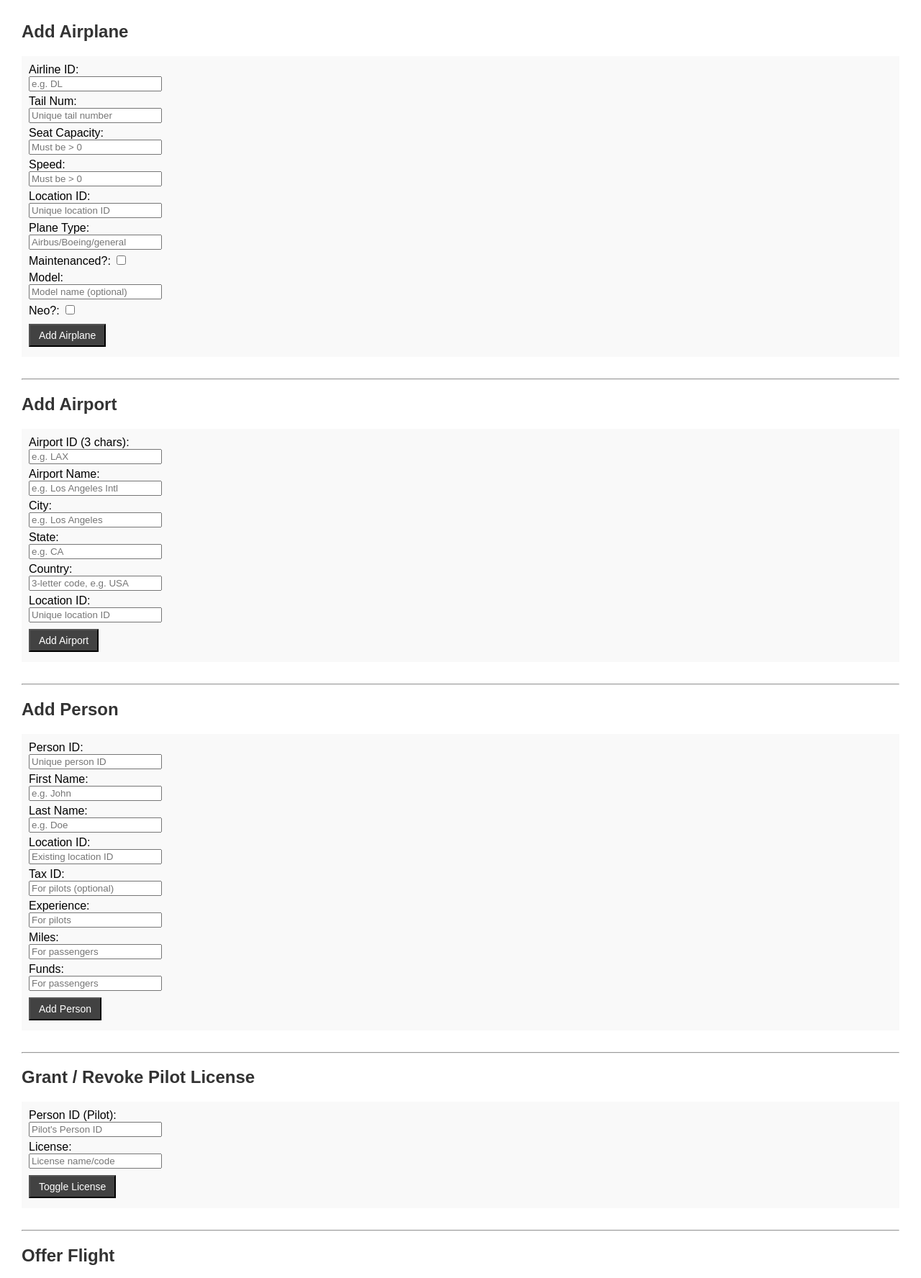
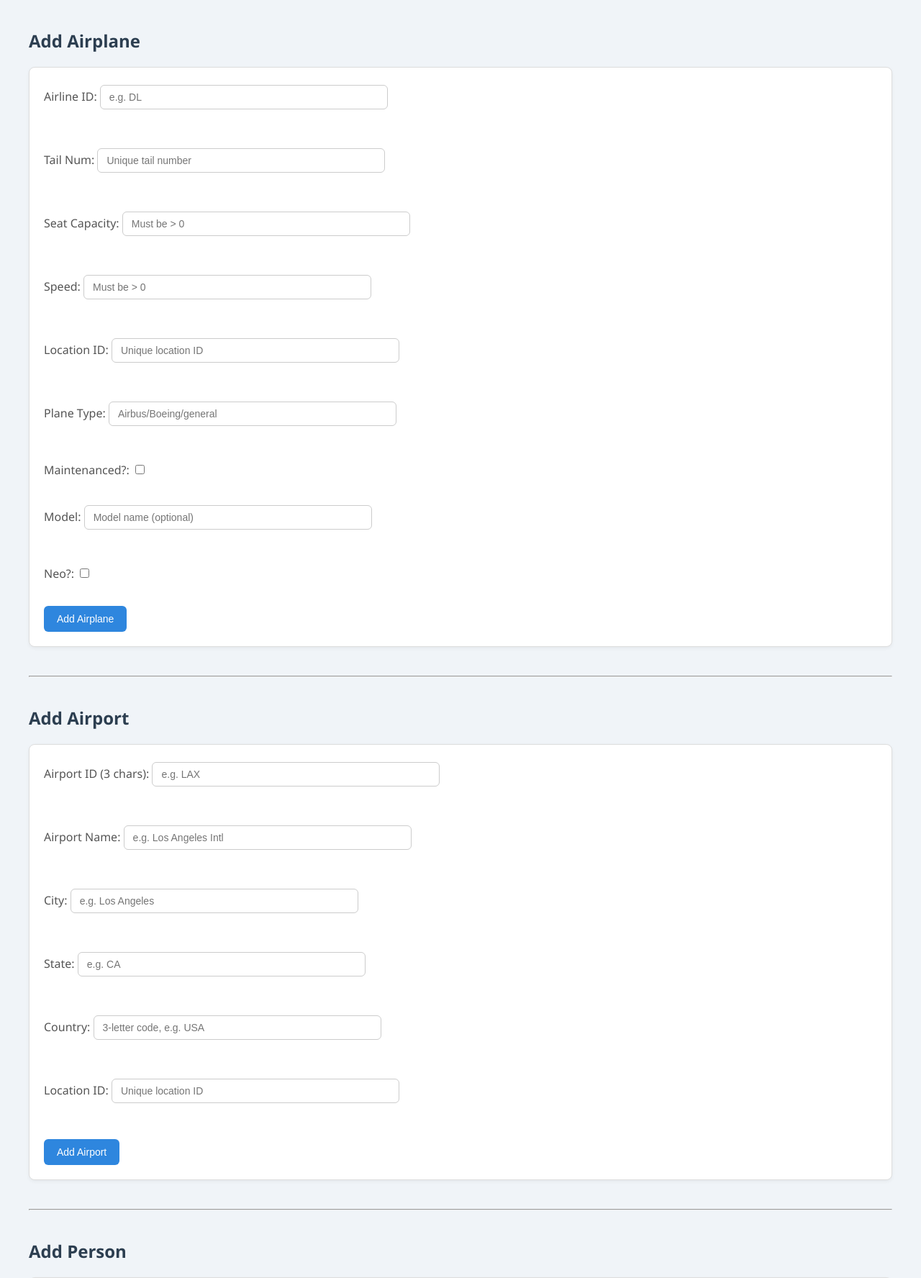
Before and after one commit to Ethan-Saddler/cs4400phase4, a Python web app: template templates/index.html in a window 1280 px wide. Shown: the top 1776 px of the page at 72% size. Run offline with Jinja, Linux system fonts and the light colour scheme; the template is opened without the code that fills it, so the values that code supplies are empty.

Commit message:
made UI better

```diff
--- a/static/style.css
+++ b/static/style.css
@@ -1,39 +1,116 @@
 body {
-    font-family: Arial, sans-serif;
-    margin: 30px;
-  }
-  h1, h2 {
+  font-family: 'Segoe UI', sans-serif;
+  margin: 40px;
+  background-color: #f0f4f8;
   color: #333;
 }
+
+h1, h2 {
+  color: #2c3e50;
+  margin-top: 40px;
+}
+
 form {
-    margin-bottom: 30px;
-    padding: 10px;
-    background: #f9f9f9;
+  background-color: #ffffff;
+  border: 1px solid #ddd;
+  border-radius: 8px;
+  padding: 20px;
+  margin-bottom: 40px;
+  box-shadow: 0 2px 5px rgba(0, 0, 0, 0.05);
 }
+
 label {
+  display: block;
+  margin-bottom: 12px;
+  font-weight: 500;
+  color: #555;
+}
+
+input[type="text"],
+input[type="number"],
+input[type="password"],
+input[type="email"] {
+  width: 100%;
+  max-width: 400px;
+  padding: 8px 12px;
+  margin-top: 4px;
+  margin-bottom: 16px;
+  border: 1px solid #ccc;
+  border-radius: 6px;
+  font-size: 14px;
+  box-sizing: border-box;
+}
+
+input[type="checkbox"] {
+  margin-right: 8px;
+}
+
+button,
+.s-button {
   display: inline-block;
-    width: 180px;
-    margin-bottom: 5px;
+  padding: 10px 18px;
+  background-color: #2e86de;
+  color: white;
+  border: none;
+  border-radius: 6px;
+  cursor: pointer;
+  font-size: 14px;
+  font-weight: 500;
+  transition: background-color 0.3s ease;
 }
-  button {
-    margin-top: 10px;
+
+button:hover,
+.s-button:hover {
+  background-color: #1b4f72;
 }
-  table {
+
+.s-buttons {
+  display: flex;
+  flex-wrap: wrap;
+  gap: 10px;
   margin-top: 20px;
 }
 
 .s-button {
-  display: inline-block;
-  padding: 6px 12px;
-  margin: 4px 0;
-  background-color: #424242;
-  color: white;
+  text-align: center;
   text-decoration: none;
-  font-family: sans-serif;
-  font-size: 14px;
-  transition: background-color 0.2s ease;
 }
 
-.s-button:hover {
-  background-color: #5d5d5d;
+.table-wrapper {
+  overflow-x: auto;
+  margin-top: 20px;
+  background: white;
+  border-radius: 8px;
+  box-shadow: 0 2px 6px rgba(0, 0, 0, 0.1);
 }
+
+.data-table {
+  width: 100%;
+  border-collapse: collapse;
+  font-size: 14px;
+}
+
+.data-table th, .data-table td {
+  padding: 10px 14px;
+  border: 1px solid #ddd;
+  text-align: left;
+}
+
+.data-table thead {
+  background-color: #2e86de;
+  color: white;
+}
+
+.data-table tr:nth-child(even) {
+  background-color: #f2f2f2;
+}
+
+.error {
+  color: red;
+  font-weight: bold;
+  padding: 10px;
+  background: #ffe0e0;
+  border: 1px solid #ffcccc;
+  margin-bottom: 20px;
+  border-radius: 6px;
+}
```
Lines whose indentation alone changed are shown as unchanged.
